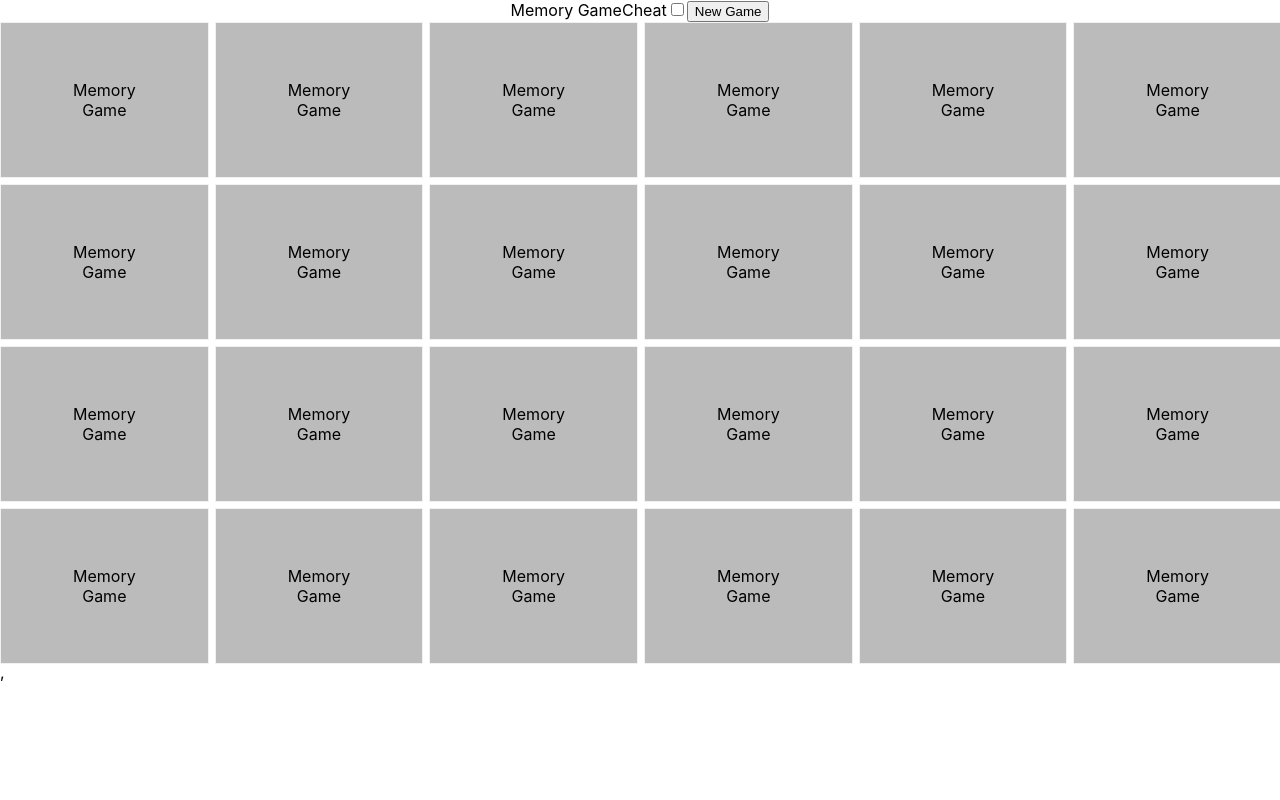
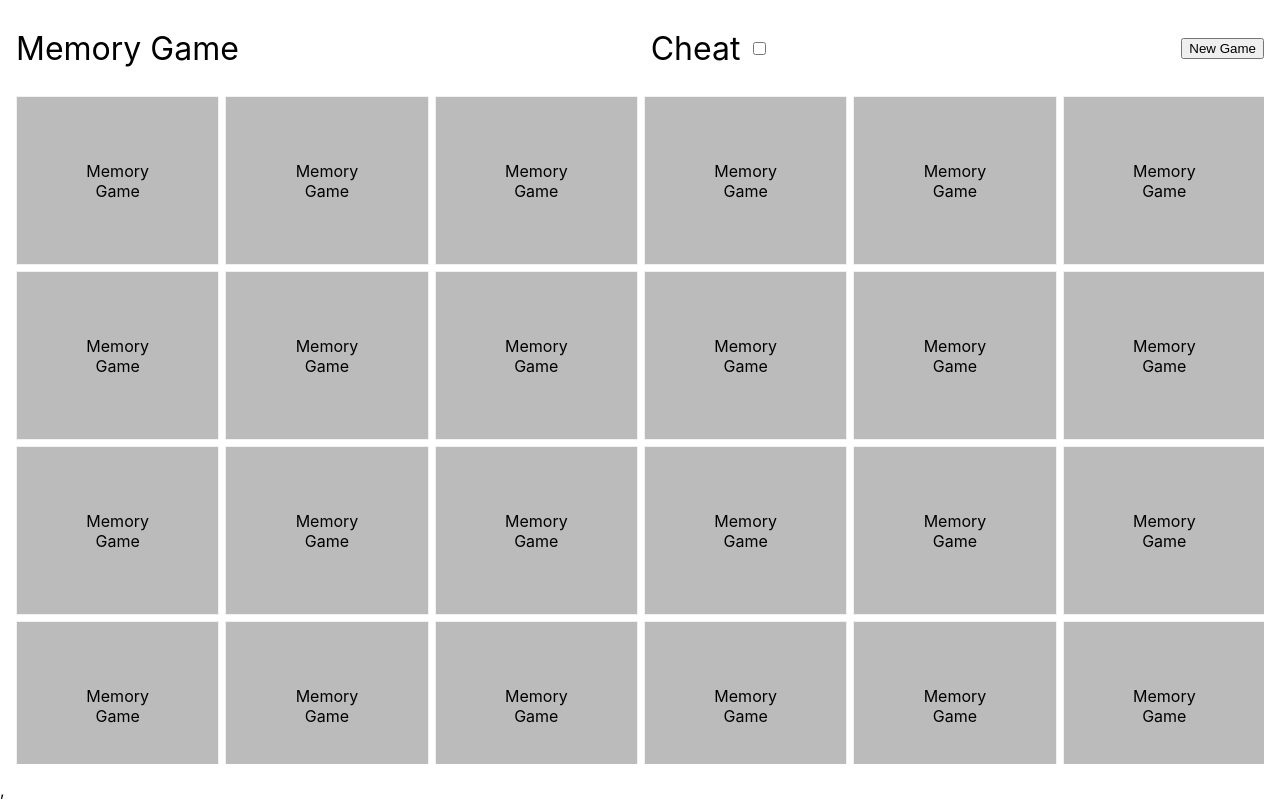
Before and after one commit to sehlceris/react-memory-game, a React (Create React App) app: page / in a window 1280 px wide. Built offline with nearby package versions, Linux system fonts and the light colour scheme.

Commit message:
improve layout of game, fix display issue on chrome

```diff
--- a/src/App.scss
+++ b/src/App.scss
@@ -1,38 +1,9 @@
 .App {
-  text-align: center;
-}
+  flex: 1;
+  display: flex;
+  flex-direction: column;
 
-.App-logo {
-  height: 40vmin;
-  pointer-events: none;
-}
-
-@media (prefers-reduced-motion: no-preference) {
-  .App-logo {
-    animation: App-logo-spin infinite 20s linear;
+  .MemoryGame {
+    flex: 1;
   }
 }
-
-.App-header {
-  background-color: #282c34;
-  min-height: 100vh;
-  display: flex;
-  flex-direction: column;
-  align-items: center;
-  justify-content: center;
-  font-size: calc(10px + 2vmin);
-  color: white;
-}
-
-.App-link {
-  color: #61dafb;
-}
-
-@keyframes App-logo-spin {
-  from {
-    transform: rotate(0deg);
-  }
-  to {
-    transform: rotate(360deg);
-  }
-}
--- a/src/index.scss
+++ b/src/index.scss
@@ -1,11 +1,21 @@
 body {
   margin: 0;
   box-sizing: border-box;
+  min-height: 100vh;
   font-family: -apple-system, BlinkMacSystemFont, 'Segoe UI', 'Roboto', 'Oxygen',
     'Ubuntu', 'Cantarell', 'Fira Sans', 'Droid Sans', 'Helvetica Neue',
     sans-serif;
   -webkit-font-smoothing: antialiased;
   -moz-osx-font-smoothing: grayscale;
+
+  display: flex;
+  flex-direction: column;
+
+  #root {
+    flex: 1 1 auto;
+    display: flex;
+    flex-direction: column;
+  }
 }
 
 code {
--- a/src/memory-game/MemoryGame.scss
+++ b/src/memory-game/MemoryGame.scss
@@ -3,9 +3,32 @@
   flex-direction: column;
   justify-content: center;
   align-items: stretch;
+  overflow: hidden;
+  margin: 1em;
+
+  .header {
+    flex: 0 0 2em;
+    display: flex;
+    flex-direction: row;
+    justify-content: space-between;
+    align-items: center;
+    font-size: 2em;
+
+    .title {
+    }
+
+    .cheat-checkbox-label {
+      display: flex;
+      align-items: center;
+    }
+
+    .new-game-button {
+    }
+  }
 
   .memory-game-board {
-    flex: 1 1 80vh;
+    margin-top: 1em;
+    flex: 1;
     display: grid;
     grid-row-gap: 0.5em;
     grid-column-gap: 0.5em;
@@ -14,12 +37,12 @@
 
     @media screen and (orientation: portrait) {
       grid-template-columns: repeat(4, 1fr);
-      grid-template-rows: repeat(6, 1fr);
+      grid-template-rows: repeat(6, calc(100% / 6));
     }
 
     @media screen and (orientation: landscape) {
       grid-template-columns: repeat(6, 1fr);
-      grid-template-rows: repeat(4, 1fr);
+      grid-template-rows: repeat(4, calc(100% / 4));
     }
   }
 }
--- a/src/memory-game/MemoryGame.tsx
+++ b/src/memory-game/MemoryGame.tsx
@@ -46,16 +46,18 @@ function MemoryGame(props: Props) {
   return (
     <div className="MemoryGame">
       <div className="header">
-        <span>Memory Game</span>
-        <label>
-          <span>Cheat</span>
+        <span className="title">Memory Game</span>
+        <label className="cheat-checkbox-label">
+          <span>Cheat&nbsp;</span>
           <input
             type="checkbox"
             onChange={() => props.onCheatToggle(!props.isCheating)}
             checked={props.isCheating}
           />
         </label>
-        <button onClick={props.onNewGame}>New Game</button>
+        <button className="new-game-button" onClick={props.onNewGame}>
+          New Game
+        </button>
       </div>
       <div className="memory-game-board">{cards}</div>
     </div>
--- a/src/memory-game/MemoryGameCard.scss
+++ b/src/memory-game/MemoryGameCard.scss
@@ -21,8 +21,6 @@
 
 .MemoryGameCard {
   opacity: 1;
-  width: 100%;
-  height: 100%;
 
   .icon {
     font-size: 8em;
```
